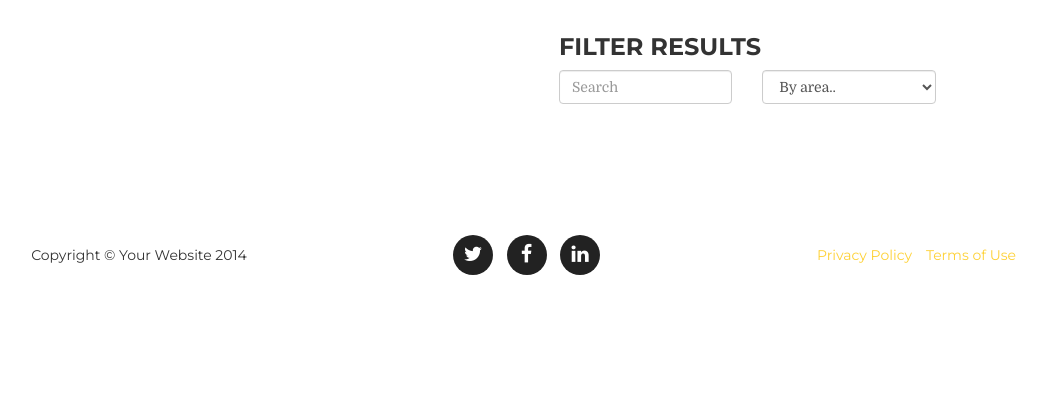
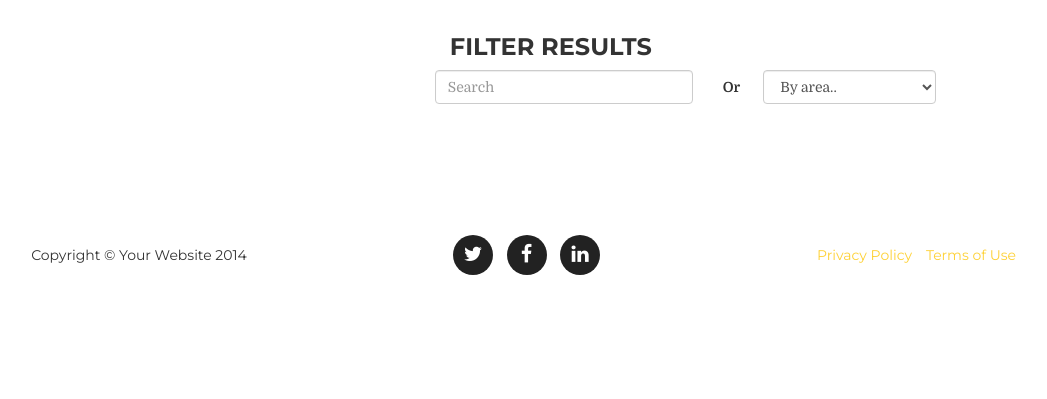
Before and after one commit to duncanhershey/sippinco, a Django app: page /search/ in a window 1280 px wide. Shown: the part 401-800 px from the top of the page, without its empty margins (111-1158 px from the left). Run offline with Django 3.2, Linux system fonts and the light colour scheme; data that the repository does not hold is empty; some libraries are stand-ins or nearby versions.

Commit message:
Fixed location detail padding issue. Added "or" between search filters.

```diff
--- a/templates/location/list.html
+++ b/templates/location/list.html
@@ -11,7 +11,7 @@
     </div>
     <div id="map" class="wide-map"></div>
     <div class="row">
-        <div class="col-md-offset-2 col-md-4">
+        <div class="col-md-offset-2 col-md-3">
             {% if query or category >= 0 %}
                 <div style="margin-top: 37px;">
                     <div class="form-group">
@@ -30,21 +30,22 @@
                 </div>
             {% endif %}
         </div>
-        <div class="col-md-4">
+        <div class="col-md-5">
             <div class="">
                 <div class="form-group">
-                    <form id="search_form" method="GET" action="/search">
+                    <form id="search_form" class="form-horizontal" method="GET" action="/search">
                         <div class="col-md-12">
                             <h3>Filter Results</h3>
                         </div>
-                        <div class="col-md-6">
+                        <div class="col-md-12">
                             <div class="form-group">
-                                <input type="text" placeholder="Search" class="form-control" name="query" value="{{ request.GET.query|default:"" }}"/>
-                            </div>
+                                <div class="row">
+                                    <div class="col-md-6" style="padding-right: 0px;">
+                                        <input type="text" id="id_query" placeholder="Search" class="form-control" name="query" value="{{ request.GET.query|default:"" }}"/>
                                     </div>
                                     <div class="col-md-6">
-                            <fieldset>
-                                <div class="form-group">
+                                        <label for="id_category" class="control-label col-md-2">Or</label>
+                                        <div class="col-md-10">
                                             <select id="id_category" name="category" class="form-control">
                                                 <option value="" {% if request.GET.category == "" %}selected{% endif %}>By area..</option>
                                                 <option value="0" {% if request.GET.category == "0" %}selected{% endif %}>Botley</option>
@@ -55,7 +56,9 @@
                                                 <option value="5" {% if request.GET.category == "5" %}selected{% endif %}>Summertown</option>
                                             </select>
                                         </div>
-                            </fieldset>
+                                    </div>
+                                </div>
+                            </div>
                         </div>
                         <!--<button name="area-filter">Filter results</button>-->
                     </form>
@@ -122,7 +125,7 @@
 {% block bottom_js %}
     <script type="application/javascript">
         $(document).ready(function(){
-            $('#id_category').change(function(){
+            $('#id_category, #id_query').change(function(){
                 $('#search_form').submit();
             });
 
```
Also changed, not shown: templates/location/detail.html (+8 -13 lines). Lines whose indentation alone changed are shown as unchanged.
